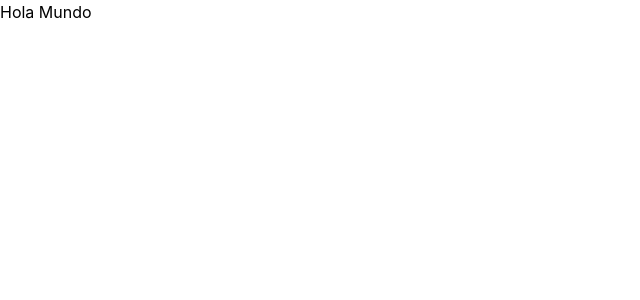
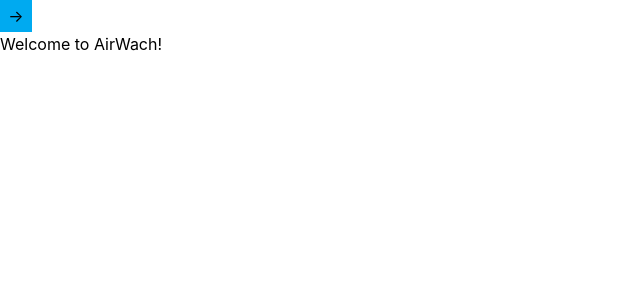
Before and after one commit to sebas-tian18/AirWatch, a React (Create React App) app in the folder my-react-app/: page / in a window 1280 px wide. Shown: the top 300 px of the page, without its empty margins (0-640 px from the left). Built offline with nearby package versions, Linux system fonts and the light colour scheme.

Commit message:
Haciendo un Hello world y una flechita

```diff
--- a/my-react-app/package.json
+++ b/my-react-app/package.json
@@ -8,6 +8,7 @@
     "@testing-library/user-event": "^13.5.0",
     "react": "^18.3.1",
     "react-dom": "^18.3.1",
+    "react-router-dom": "^6.23.1",
     "react-scripts": "5.0.1",
     "web-vitals": "^2.1.4"
   },
--- a/my-react-app/src/App.js
+++ b/my-react-app/src/App.js
@@ -1,9 +1,17 @@
+import React from 'react';
+import { BrowserRouter as Router, Route, Routes } from 'react-router-dom';
+import Welcome from './pages/Welcome';
+
 
 function App() {
   return (
-    <div>
-      Hola Mundo
-    </div>
+    <Router>
+      <div className="App">
+        <Routes>
+          <Route path="/" element={<Welcome />} />
+        </Routes>
+      </div>
+    </Router>
   );
 }
 
--- /dev/null
+++ b/my-react-app/src/pages/Toward.jsx
@@ -0,0 +1,31 @@
+
+import React from "react";
+import { useNavigate } from "react-router-dom";
+
+const ArrowComponent = ({ to }) => {
+  const navigate = useNavigate();
+
+  const handleClick = () => {
+    navigate(to);
+  };
+
+  return (
+    <div
+      className="arrow-container"
+      style={{
+        width: "2rem",
+        height: "2rem",
+        backgroundColor: "#00aaf0",
+        display: "flex",
+        alignItems: "center",
+        justifyContent: "center",
+        cursor: "pointer",
+      }}
+      onClick={handleClick}
+    >
+    <p>-{'>'}</p>
+    </div>
+  );
+};
+
+export default ArrowComponent;
--- /dev/null
+++ b/my-react-app/src/pages/Welcome.jsx
@@ -0,0 +1,13 @@
+import React from 'react';
+import ArrowComponent from './Toward';
+function Welcome() {
+    return (
+        <div>
+            <div><ArrowComponent to="/" /></div>
+            <h1>Welcome to AirWach!</h1>
+        </div>
+    );
+  }
+
+
+export default Welcome;
```
Also changed, not shown: 1 other file (tests, documents, lock files or other folders).
